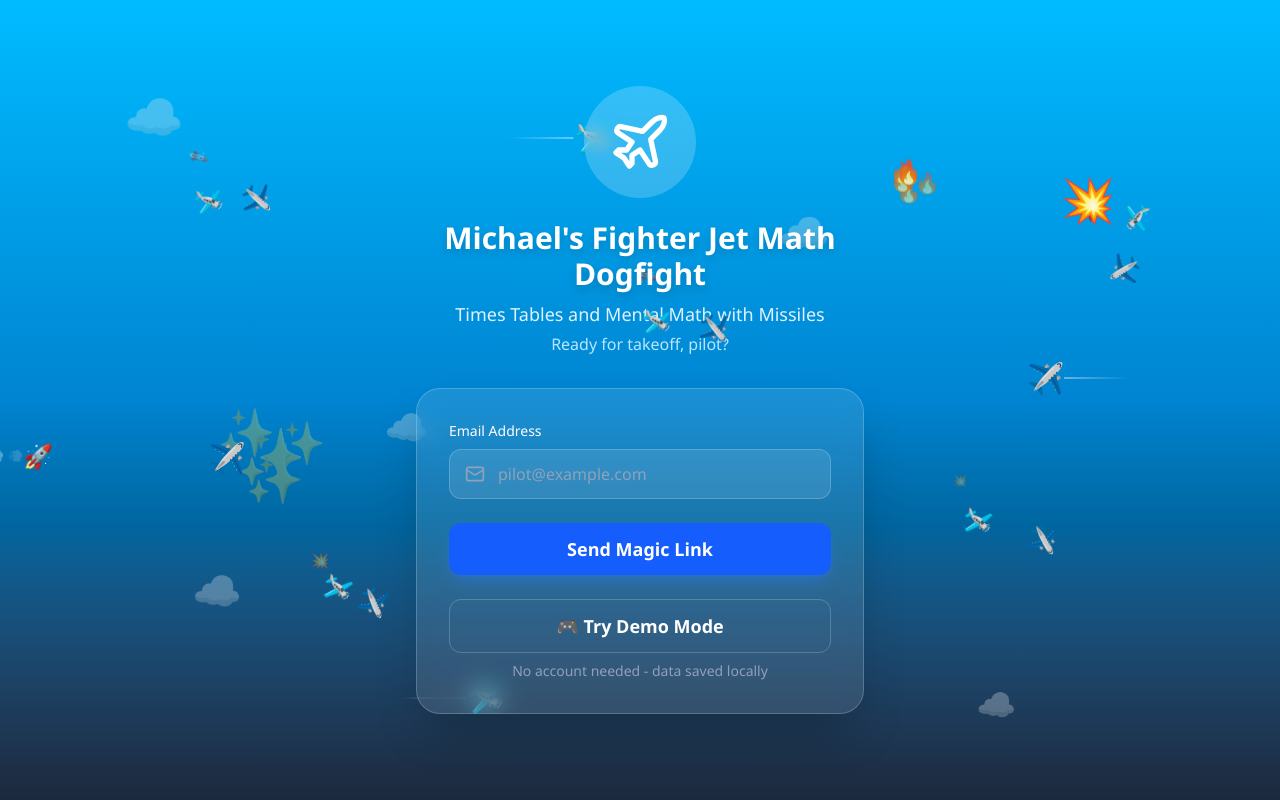
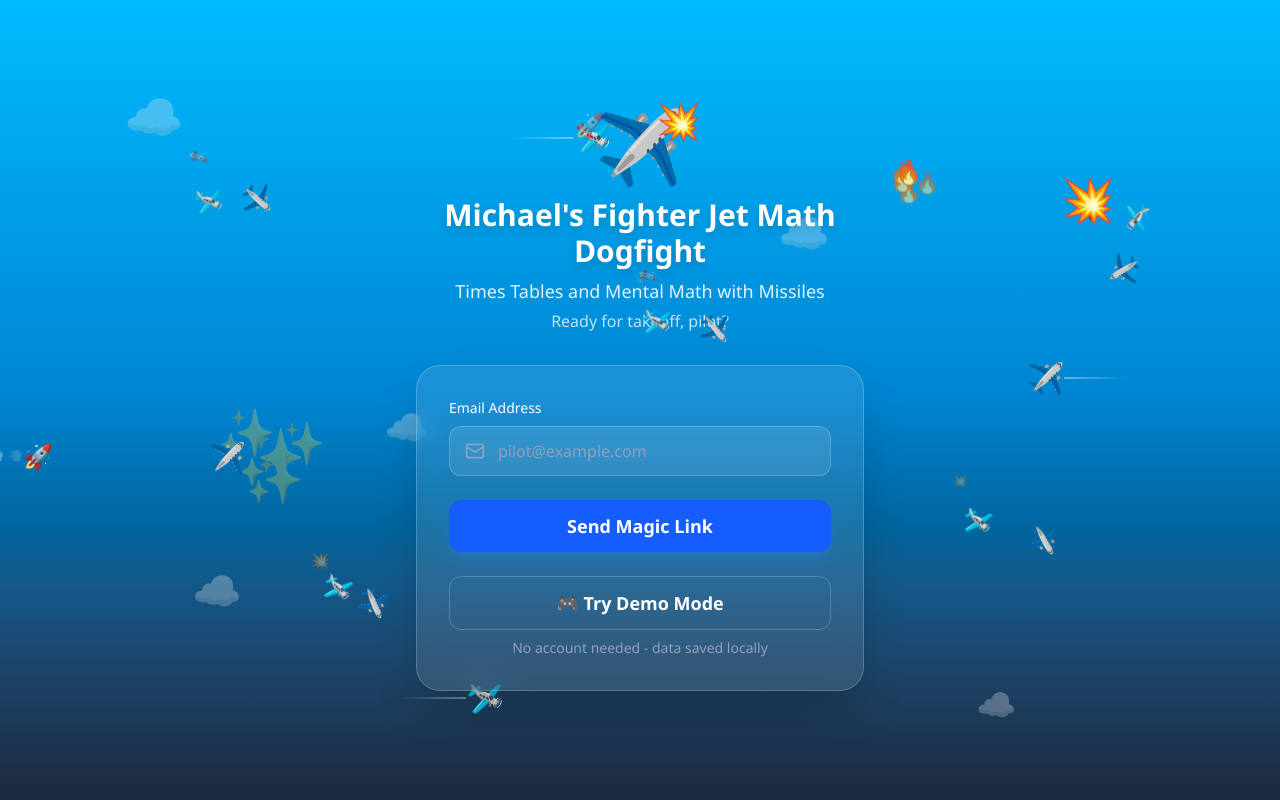
Before and after one commit to kazanjy/Michael-s-Math-Playground-, a React (Vite) app: page /login in a window 1280 px wide. Built offline with nearby package versions, Linux system fonts and the light colour scheme; no server answers.

Commit message:
Replace login icon with animated jet, explosion, and missile emojis

```diff
--- a/src/pages/Login.tsx
+++ b/src/pages/Login.tsx
@@ -1,6 +1,6 @@
 import { useState } from 'react';
 import { motion } from 'framer-motion';
-import { Plane, Mail, Loader2 } from 'lucide-react';
+import { Mail, Loader2 } from 'lucide-react';
 import { Button } from '../components/common/Button';
 import { useAuth } from '../contexts/AuthContext';
 import { isSupabaseConfigured } from '../lib/supabase';
@@ -46,10 +46,30 @@ export function LoginPage() {
             initial={{ scale: 0 }}
             animate={{ scale: 1 }}
             transition={{ type: 'spring', delay: 0.2 }}
-            className="inline-block"
+            className="inline-block mb-4"
           >
-            <div className="bg-white/20 backdrop-blur-sm rounded-full p-6 mb-4 inline-block">
-              <Plane className="w-16 h-16 text-white" />
+            <div className="relative">
+              <motion.span
+                className="text-7xl"
+                animate={{ x: [0, 5, 0], y: [0, -3, 0] }}
+                transition={{ duration: 2, repeat: Infinity, ease: "easeInOut" }}
+              >
+                ✈️
+              </motion.span>
+              <motion.span
+                className="absolute -right-4 -top-2 text-4xl"
+                animate={{ scale: [1, 1.2, 1], opacity: [1, 0.8, 1] }}
+                transition={{ duration: 0.5, repeat: Infinity }}
+              >
+                💥
+              </motion.span>
+              <motion.span
+                className="absolute -left-2 top-0 text-2xl"
+                animate={{ opacity: [0, 1, 0], x: [-10, -20] }}
+                transition={{ duration: 1, repeat: Infinity, delay: 0.3 }}
+              >
+                🚀
+              </motion.span>
             </div>
           </motion.div>
           <h1 className="text-3xl font-bold text-white mb-2 drop-shadow-lg">
```
